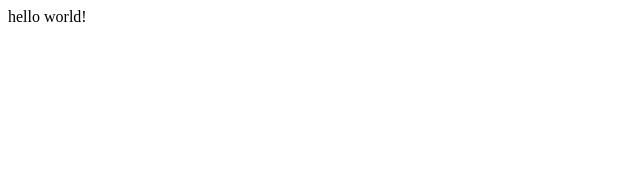
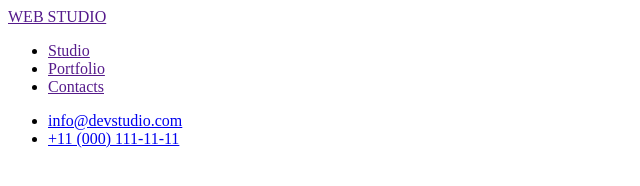
Before and after one commit to yaremenko-anastasia/goit-markup-hw-01, a plain HTML site: page index.html in a window 1280 px wide. Shown: the whole page, without its empty margins (0-640 px from the left). Drawn offline with Linux system fonts and the light colour scheme.

Commit message:
change index

```diff
--- a/index.html
+++ b/index.html
@@ -8,11 +8,23 @@
 </head>
 <body>
   <header>
+<nav>
+<a href="">WEB STUDIO</a>
+<ul>
+  <li><a href="">Studio</a></li>
+  <li><a href="">Portfolio</a></li>
+  <li><a href="">Contacts</a></li>
+</ul>
+</nav>
+<ul>
+  <li><a href="mailto:info@devstudio.com" target="_blank" rel="noopener noreferrer">info@devstudio.com</a></li>
+  <li><a href="tel:+11 (000) 111-11-11" target="_blank" rel="noopener noreferrer">+11 (000) 111-11-11</a></li>
+</ul>
+
 
   </header>
 
   <main>
-hello world!
 
   </main>
 
```
